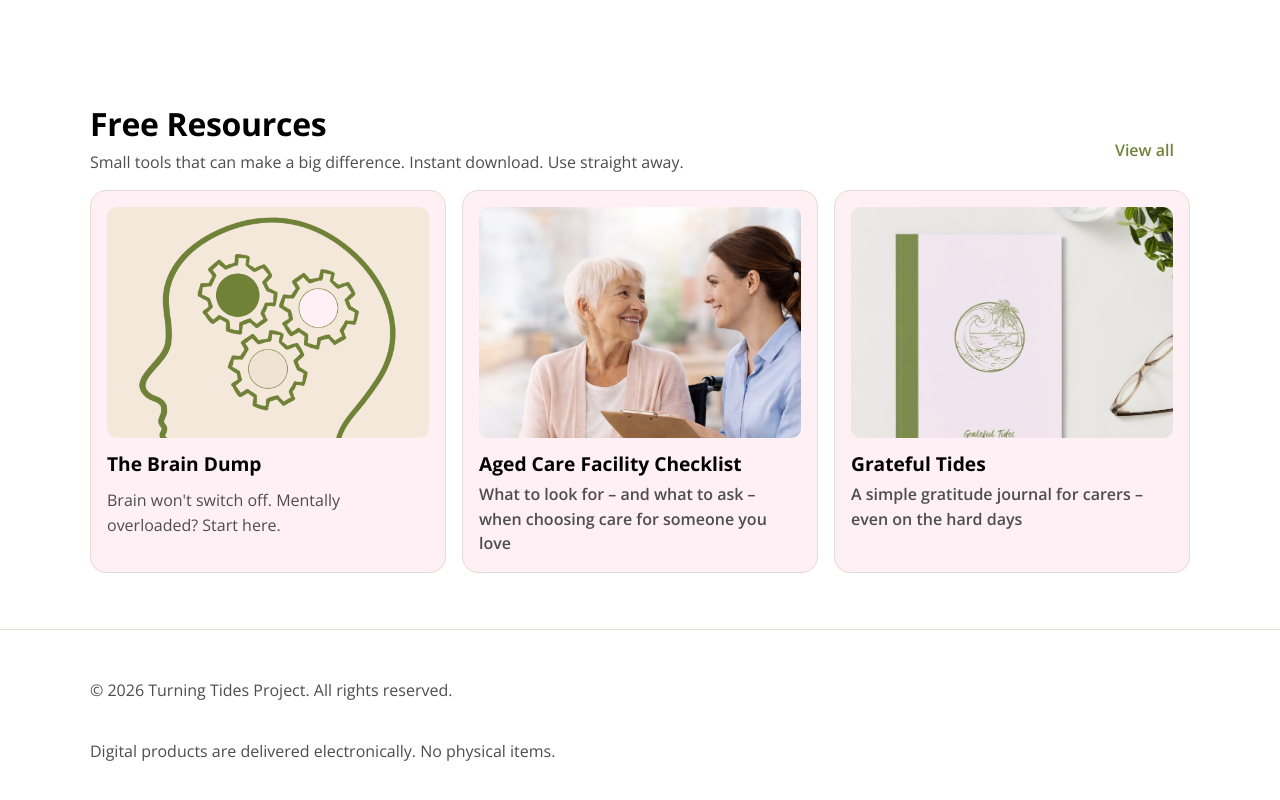
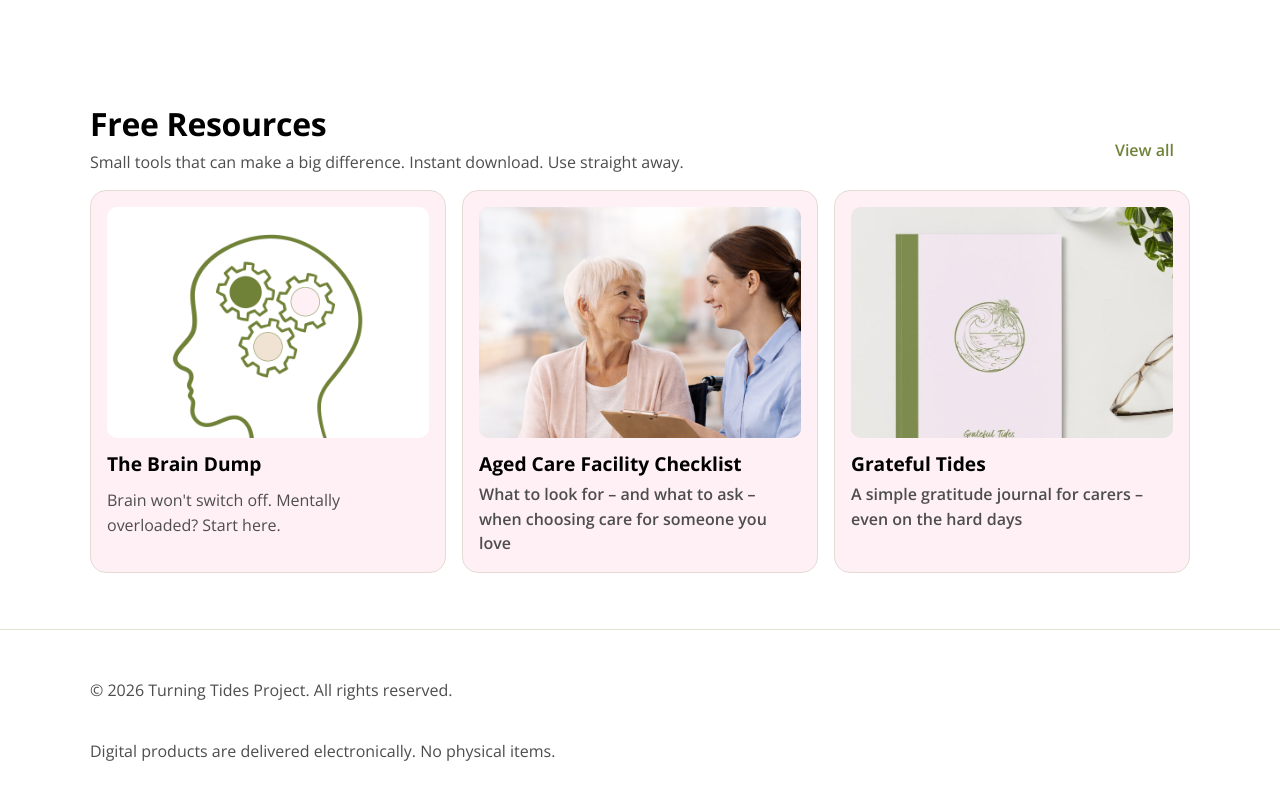
Before and after one commit to JacksonDickfos/turningtideproject, a Next.js app: page / in a window 1280 px wide. Shown: the part 2558-3358 px from the top of the page. Built offline with nearby package versions, Linux system fonts and the light colour scheme.

Commit message:
Adjust Brain Dump card media background and image sizing

```diff
--- a/src/app/courses/page.tsx
+++ b/src/app/courses/page.tsx
@@ -18,7 +18,7 @@ export default function CoursesPage() {
 
           <div className="bubbleGrid">
             {coursesPreview.map((item) => (
-              <div key={item.id} className="bubble">
+              <div key={item.id} className={`bubble bubble--${item.id}`}>
                 <div className="bubbleMedia" style={{ overflow: "hidden" }}>
                   {item.imageSrc ? (
                     <Image
@@ -26,7 +26,7 @@ export default function CoursesPage() {
                       alt={item.imageAlt ?? ""}
                       width={800}
                       height={500}
-                      style={{ width: "100%", height: "100%", objectFit: "contain" }}
+                      className="bubbleImage"
                     />
                   ) : (
                     "Coming soon"
--- a/src/app/digital-products/page.tsx
+++ b/src/app/digital-products/page.tsx
@@ -18,7 +18,7 @@ export default function DigitalProductsPage() {
 
           <div className="bubbleGrid">
             {digitalProductsPreview.map((item) => (
-              <div key={item.id} className="bubble">
+              <div key={item.id} className={`bubble bubble--${item.id}`}>
                 <div className="bubbleMedia" style={{ overflow: "hidden" }}>
                   {item.imageSrc ? (
                     <Image
@@ -26,7 +26,7 @@ export default function DigitalProductsPage() {
                       alt={item.imageAlt ?? ""}
                       width={800}
                       height={500}
-                      style={{ width: "100%", height: "100%", objectFit: "contain" }}
+                      className="bubbleImage"
                     />
                   ) : (
                     "Visual coming soon"
--- a/src/app/free-resources/page.tsx
+++ b/src/app/free-resources/page.tsx
@@ -18,7 +18,7 @@ export default function FreeResourcesPage() {
 
           <div className="bubbleGrid">
             {freeResourcesPreview.map((item) => (
-              <div key={item.id} className="bubble">
+              <div key={item.id} className={`bubble bubble--${item.id}`}>
                 <div className="bubbleMedia" style={{ overflow: "hidden" }}>
                   {item.imageSrc ? (
                     <Image
@@ -26,7 +26,7 @@ export default function FreeResourcesPage() {
                       alt={item.imageAlt ?? ""}
                       width={800}
                       height={500}
-                      style={{ width: "100%", height: "100%", objectFit: "contain" }}
+                      className="bubbleImage"
                     />
                   ) : (
                     "Visual coming soon"
--- a/src/app/globals.css
+++ b/src/app/globals.css
@@ -593,6 +593,23 @@ dd {
   font-size: 14px;
 }
 
+.bubbleImage {
+  width: 100%;
+  height: 100%;
+  object-fit: contain;
+  display: block;
+}
+
+/* Free resources card 1 (The Brain Dump): white media background + slightly smaller image */
+.bubble--fr-1 .bubbleMedia {
+  background: var(--white);
+}
+
+.bubble--fr-1 .bubbleImage {
+  width: 86%;
+  height: 86%;
+}
+
 .bubbleText {
   display: grid;
   gap: 0.75rem;
--- a/src/app/page.tsx
+++ b/src/app/page.tsx
@@ -25,7 +25,7 @@ function BubbleGrid({
   return (
     <div className="bubbleGrid">
       {items.map((item) => (
-        <div key={item.id} className="bubble">
+        <div key={item.id} className={`bubble bubble--${item.id}`}>
           <div className="bubbleMedia" style={{ overflow: "hidden" }}>
             {item.imageSrc ? (
               <Image
@@ -33,7 +33,7 @@ function BubbleGrid({
                 alt={item.imageAlt ?? ""}
                 width={800}
                 height={500}
-                style={{ width: "100%", height: "100%", objectFit: "contain" }}
+                className="bubbleImage"
               />
             ) : (
               "Visual coming soon"
```
